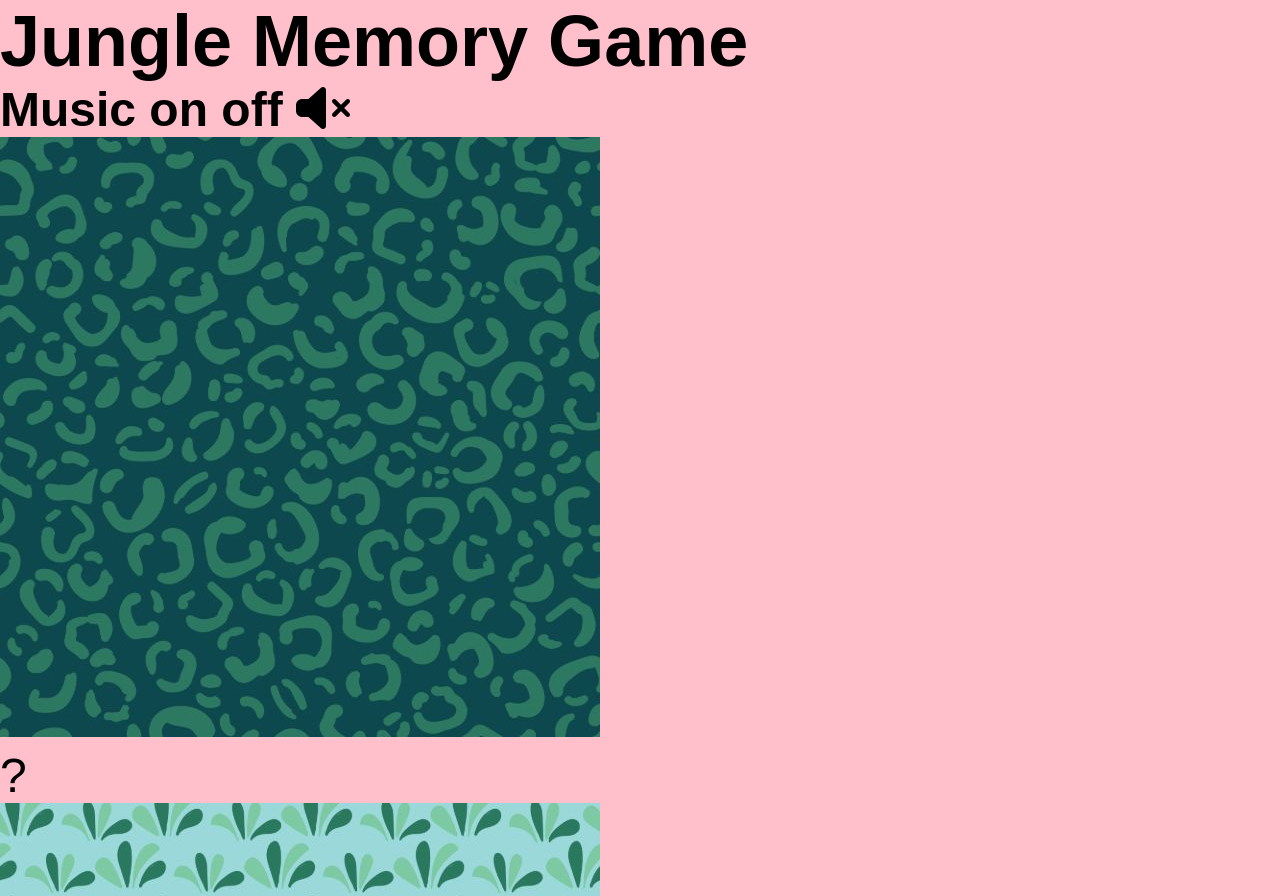
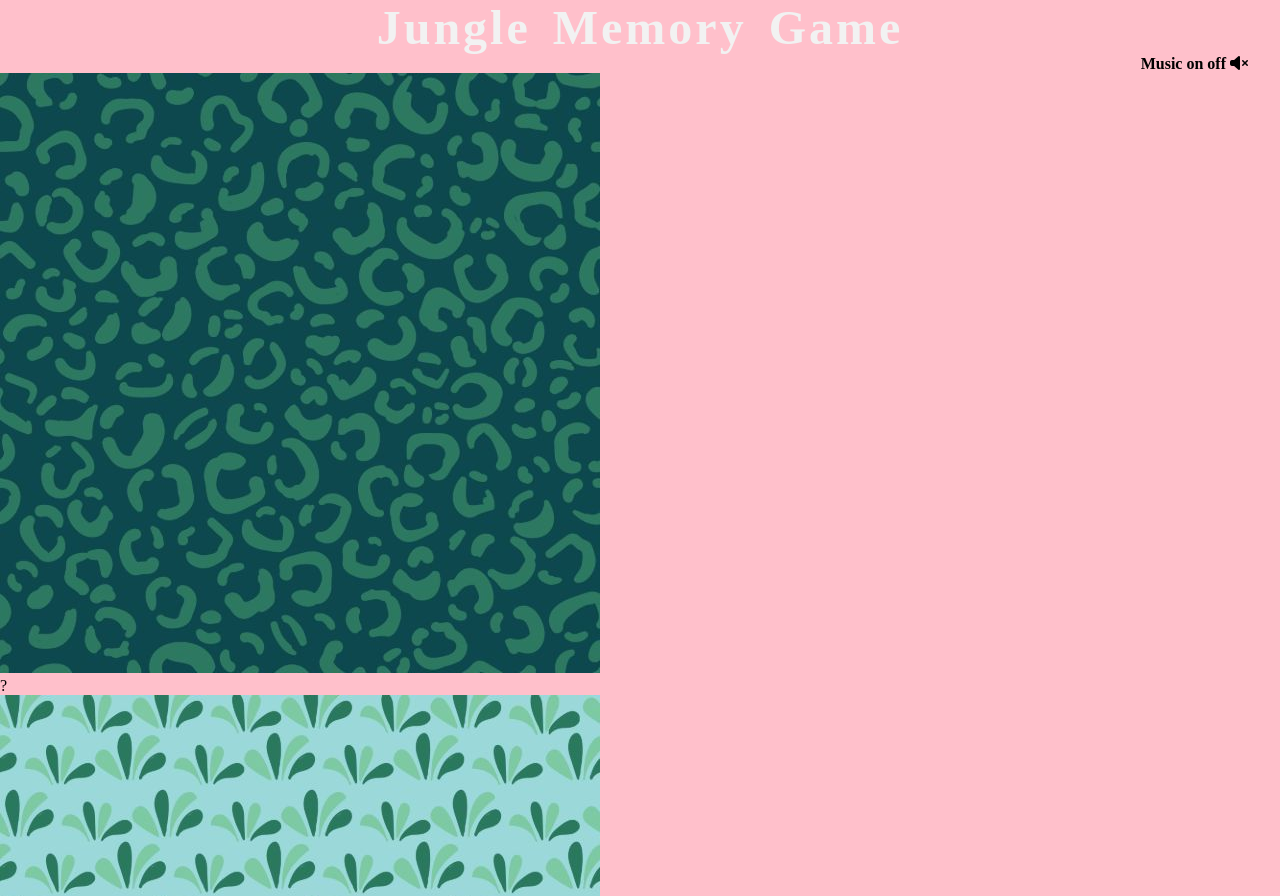
Before and after one commit to chasingash/Project-Portfolio-2, a plain HTML site: page index.html in a window 1280 px wide. Shown: the top 896 px of the page. Drawn offline with Linux system fonts and the light colour scheme; a web font is replaced by a local one.

Commit message:
Add basic styling to header section

```diff
--- a/assets/css/style.css
+++ b/assets/css/style.css
@@ -4,11 +4,24 @@
     margin: 0;
     padding: 0;
     border: none;
+    box-sizing: border-box;
+    user-select: none;
 }
 
+html {
+    background: pink;
+}
 
-body {
-    background: pink;
-    font-family: hubballi, sans-serif;
+#heading {
+    color: #F2F2F2;
+    text-align: center;
     font-size: 3rem;
+    margin-top: 0px;
+    letter-spacing: 3px;
+    word-spacing: 7px;
 }
+
+#music-control {
+    text-align: right;
+    padding-right: 2em;
+}
--- a/index.html
+++ b/index.html
@@ -10,15 +10,13 @@
     <!-- font awesome script -->
     <script src="https://kit.fontawesome.com/cb0be301ad.js" crossorigin="anonymous"></script>
 
-    <title>Document</title>
+    <title>Memory Game</title>
 </head>
 
 <body>
-    <header>
-        <div id="head-title">
-            <h2 class="heading">Jungle Memory Game</h2>
-            <h4>Music on off <i class="fas fa-volume-mute"></i></h4>
-        </div>
+    <header id="head-title">
+            <h2 id="heading">Jungle Memory Game</h2>
+            <h4 id="music-control">Music on off <i class="fas fa-volume-mute"></i></h4>
     </header>
 
     <!-- Main section to include the game cards -  each card is made up of an image side and a back side with question mark-->
```
